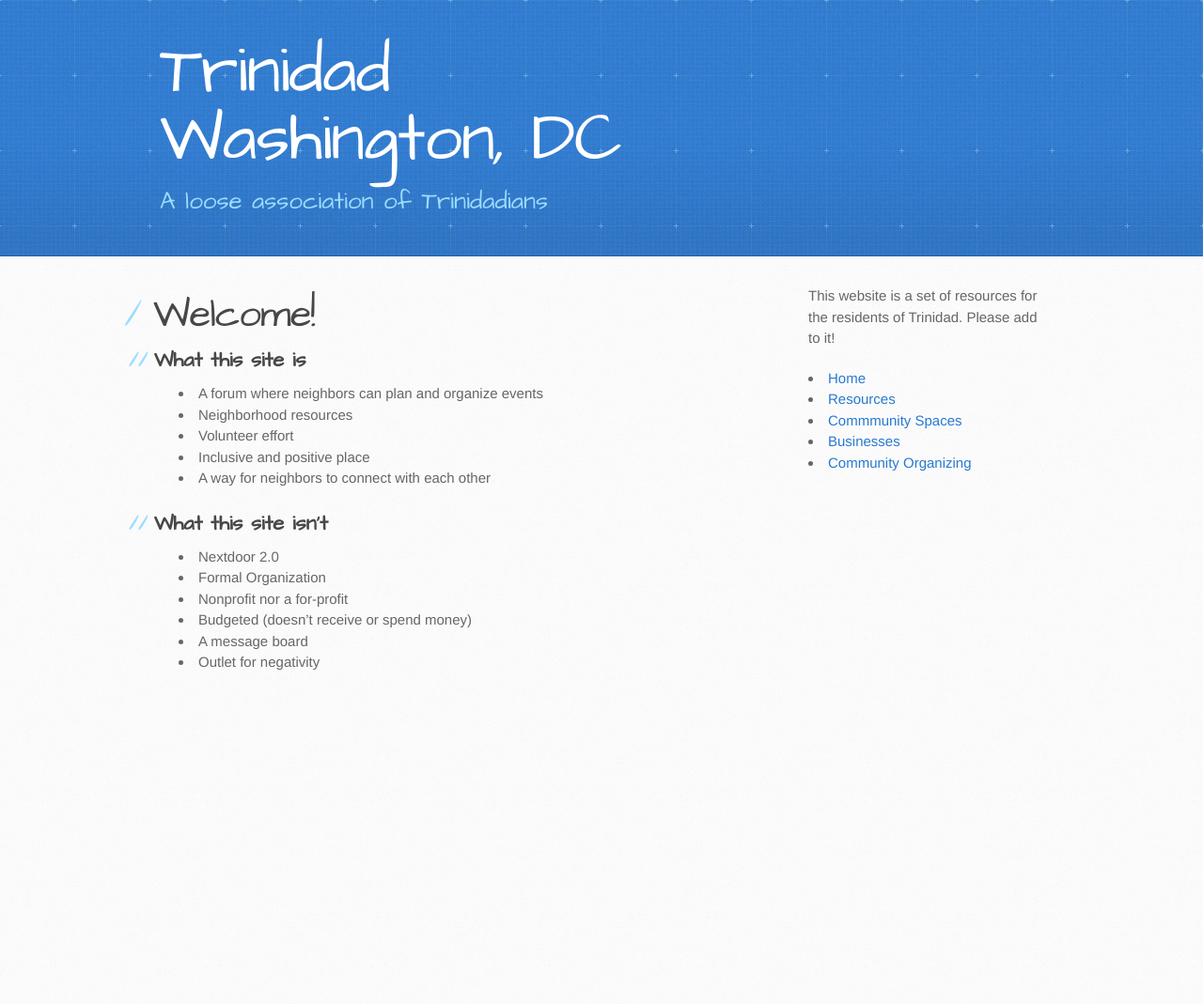
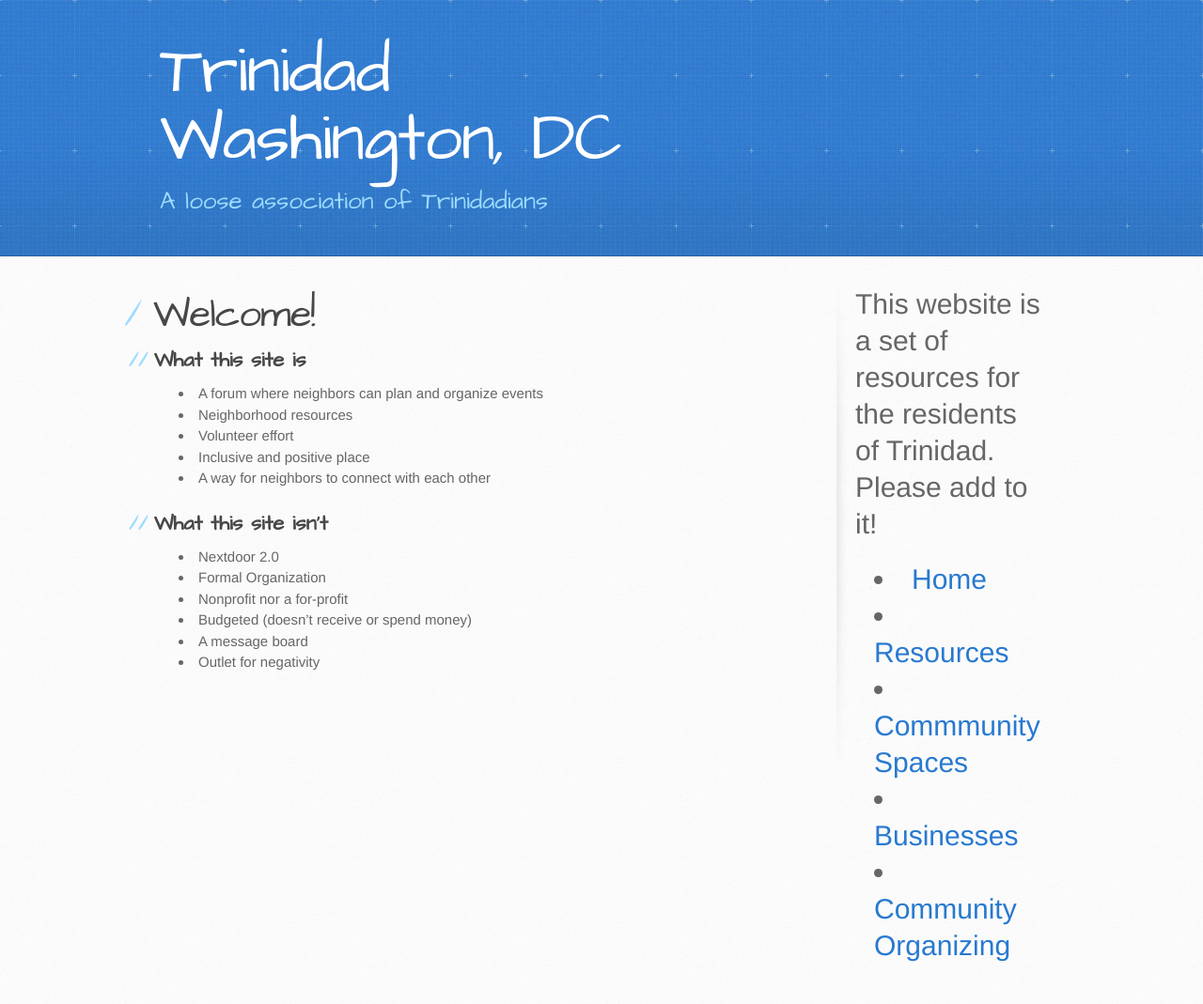
Before and after one commit to gbinal/tobago, a Jekyll site: the page built from index.md, in a window 1280 px wide. Shown: the whole page at 94% size. Built offline with Jekyll 4.4.1, drawn with Linux system fonts in a browser that asks for light colours; before the commit the page ends 900 px from its top, so only the background shows below that.

Commit message:
trying to make sidebar larger

```diff
--- a/_includes/footer.html
+++ b/_includes/footer.html
@@ -1,8 +1,8 @@
         </section>
 
-        <aside>
+        <aside id="sidebar" style="font-size:30px">
 
-              <p>This website is a set of resources for the residents of Trinidad. Please add to it!</p>
+              <p >This website is a set of resources for the residents of Trinidad. Please add to it!</p>
 
               <h2>
                 <ul>
```
